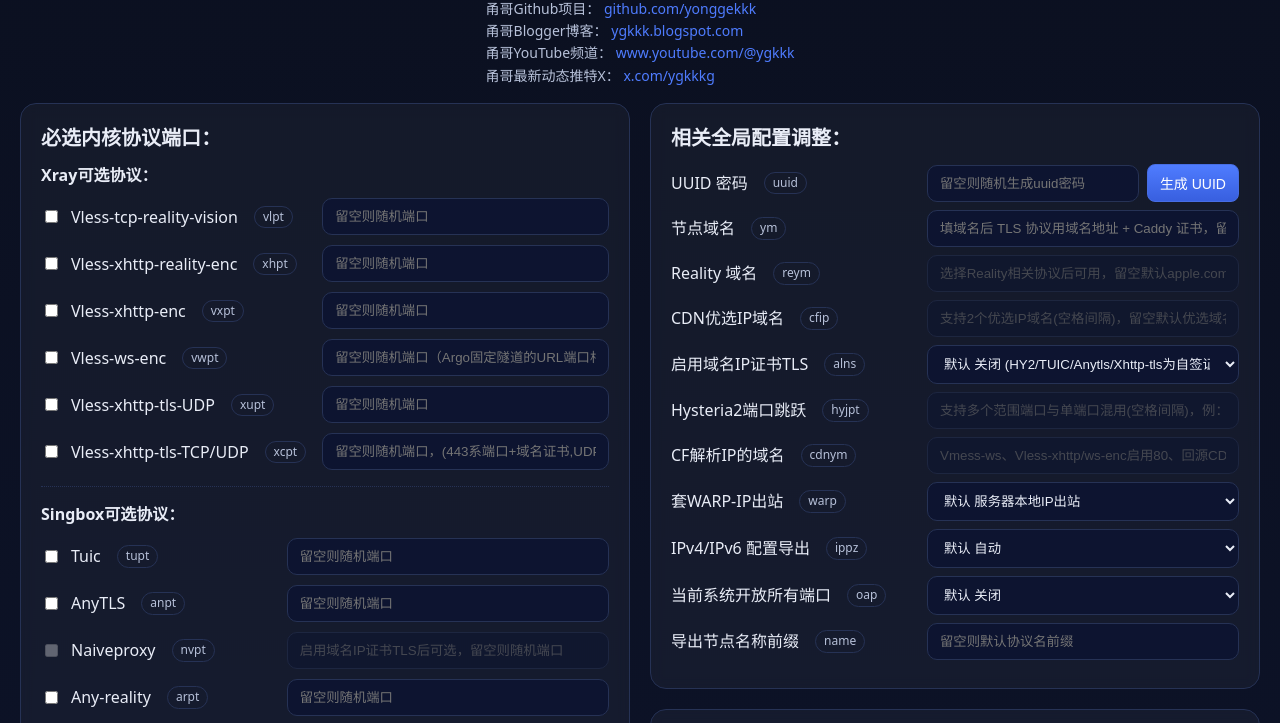
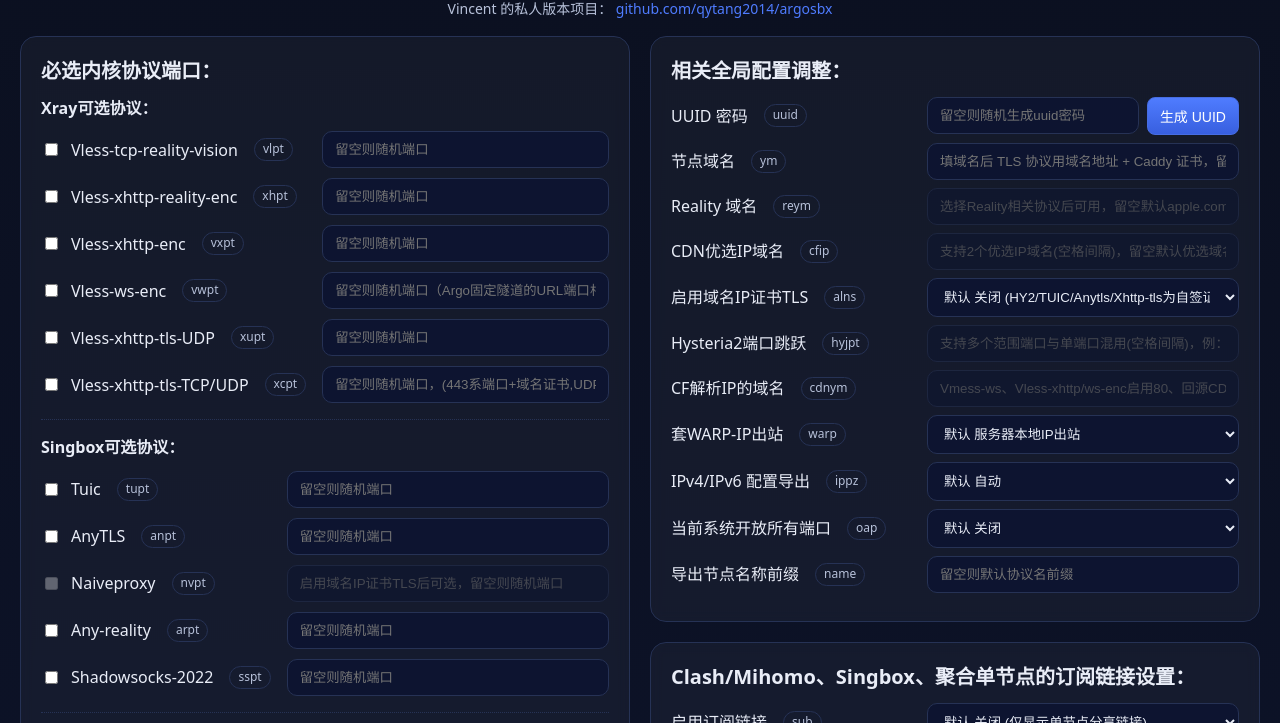
Before and after one commit to qytang2014/argosbx, a plain HTML site: page index.html in a window 1280 px wide. Shown: the part 115-838 px from the top of the page. Drawn offline with Linux system fonts and the light colour scheme.

Commit message:
index.html header: replace yonggekkk author links with Vincent private version (qytang2014/argosbx)

```diff
--- a/index.html
+++ b/index.html
@@ -3,7 +3,7 @@
 <head>
   <meta charset="utf-8" />
   <meta name="viewport" content="width=device-width, initial-scale=1" />
-  <title>ArgoSBX一键SSH命令生成器-甬哥ygkkk</title>
+  <title>ArgoSBX一键SSH命令生成器-Vincent</title>
   <style>
     :root {
       --bg:#0b1020;
@@ -389,14 +389,8 @@
       </div>
       <h1>ArgoSBX小钢炮脚本💣一键SSH命令生成器 V26.7.16</h1>
       <p>
-        甬哥Github项目：
-        <a href="https://github.com/yonggekkk" target="_blank">github.com/yonggekkk</a><br>
-        甬哥Blogger博客：
-        <a href="https://ygkkk.blogspot.com" target="_blank">ygkkk.blogspot.com</a><br>
-        甬哥YouTube频道：
-        <a href="https://www.youtube.com/@ygkkk" target="_blank">www.youtube.com/@ygkkk</a><br>
-        甬哥最新动态推特X：
-        <a href="https://x.com/ygkkkg" target="_blank">x.com/ygkkkg</a><br>
+        Vincent 的私人版本项目：
+        <a href="https://github.com/qytang2014/argosbx" target="_blank">github.com/qytang2014/argosbx</a><br>
       </p>
     </header>
 
```
